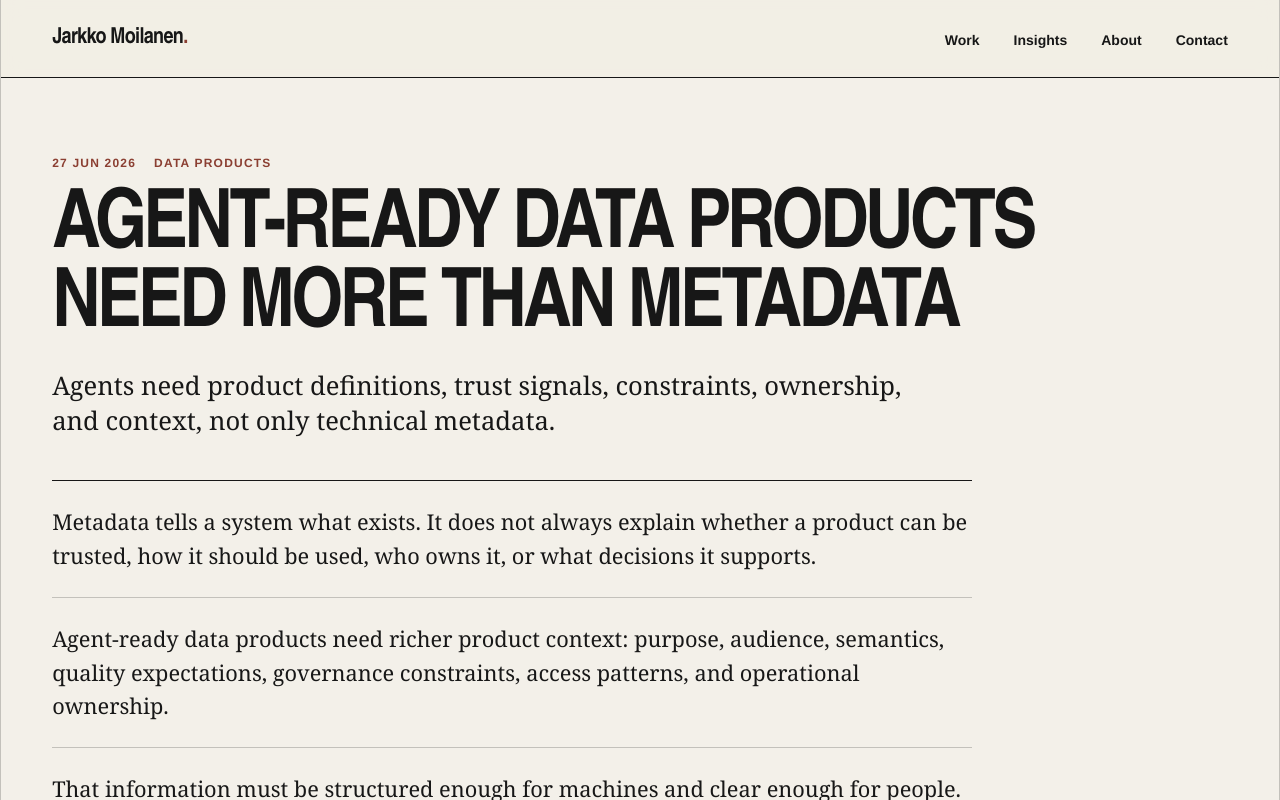
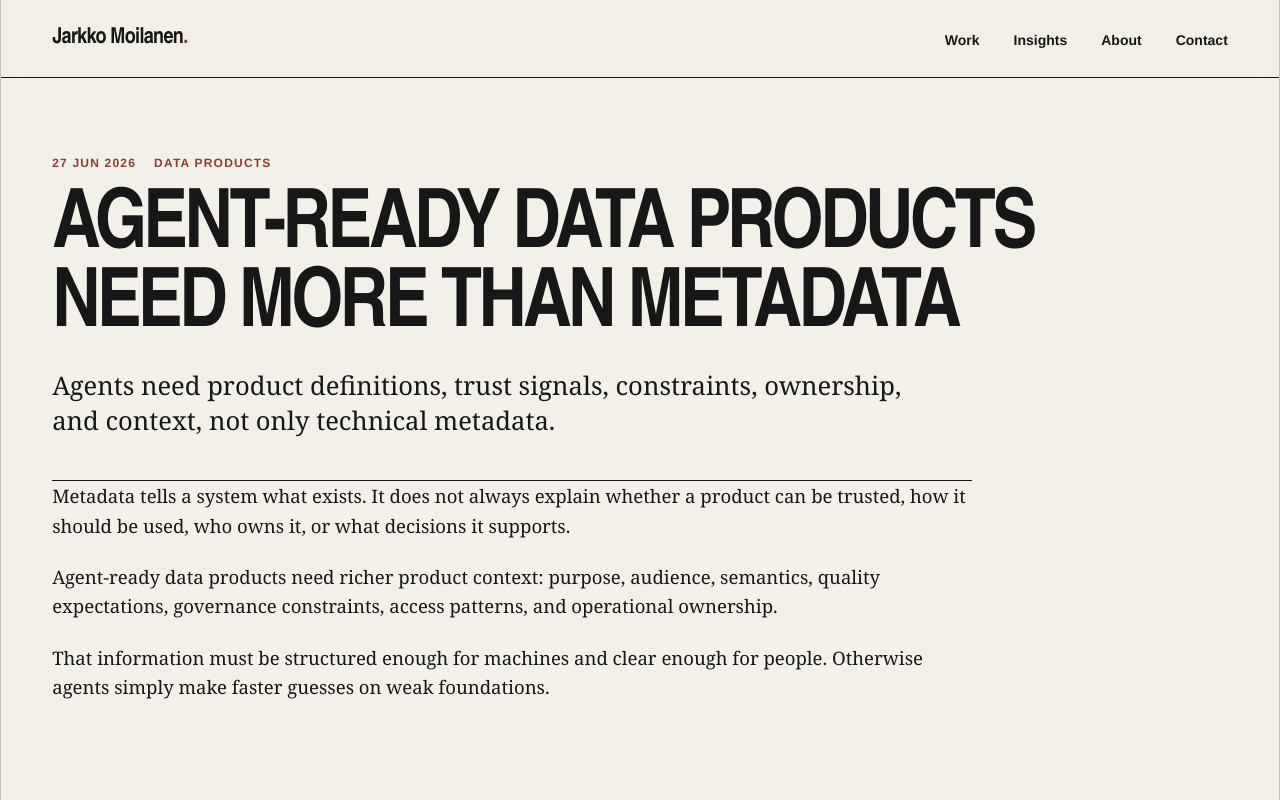
Before and after one commit to kyyberi/jarkko, a Next.js app: page /insights/articles/agent-ready-data-products-need-more-than-metadata in a window 1280 px wide. Shown: the top 800 px of the page. Built offline with nearby package versions, Linux system fonts and the light colour scheme.

Commit message:
Refine article body typography

```diff
--- a/app/globals.css
+++ b/app/globals.css
@@ -608,12 +608,10 @@ h1 {
 }
 
 .article-body p {
-  margin: 0;
-  padding: 24px 0;
-  border-bottom: 1px solid var(--line);
+  margin: 0 0 22px;
   font-family: var(--serif);
-  font-size: clamp(19px, 1.7vw, 24px);
-  line-height: 1.55;
+  font-size: clamp(17px, 1.45vw, 21px);
+  line-height: 1.58;
 }
 
 .article-body h2,
```
